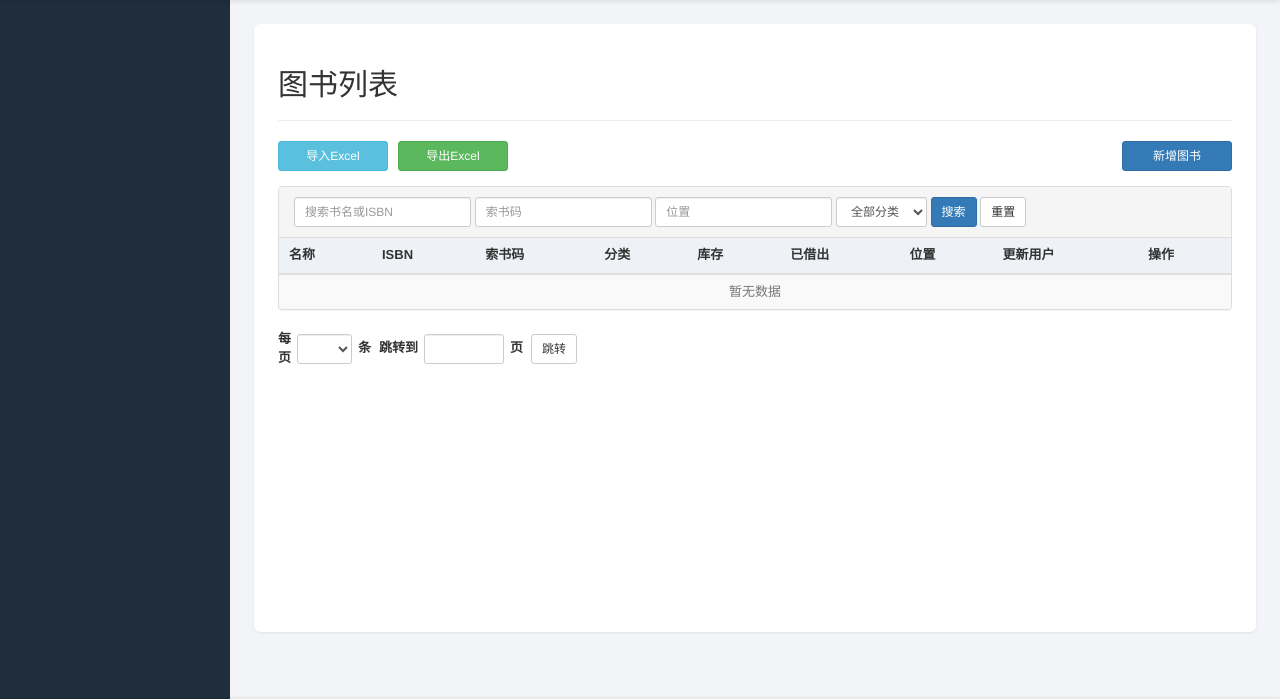
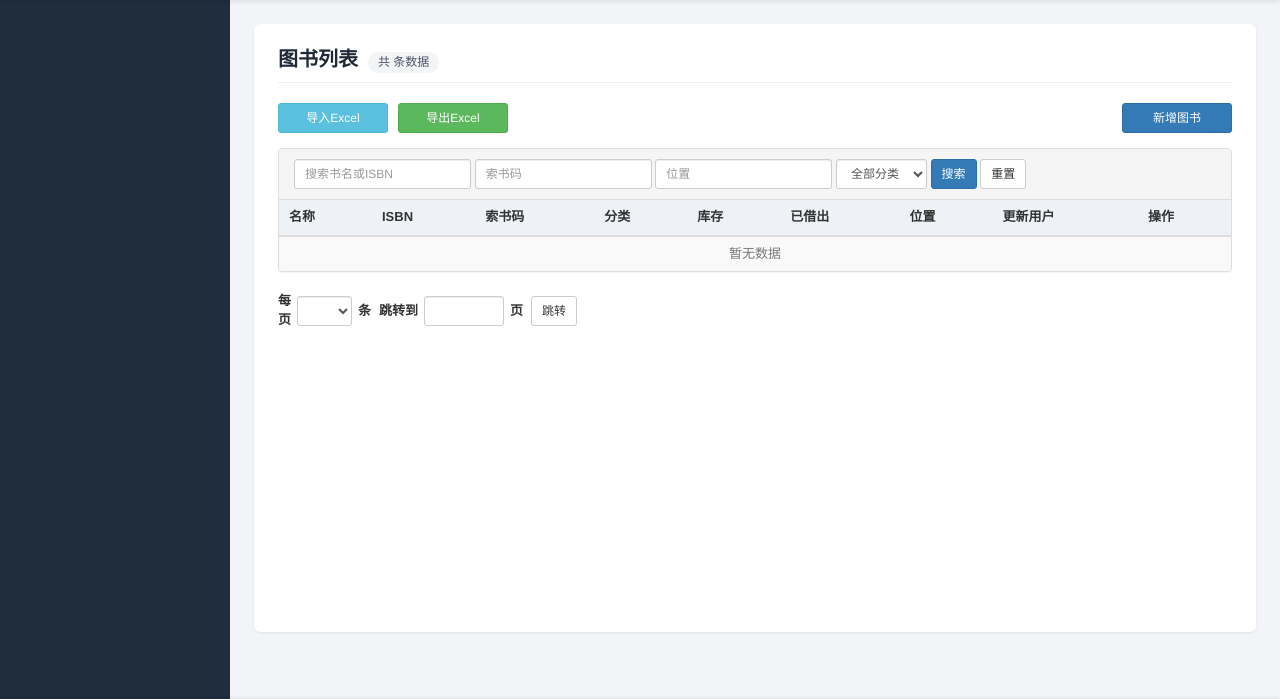
Before and after one commit to jhao/School-Libray-Management, a Python web app: template app/templates/books/list.html in a window 1280 px wide. Shown: the part 56-755 px from the top of the page. Run offline with Jinja, Linux system fonts and the light colour scheme; the template is opened without the code that fills it, so the values that code supplies are empty.

Commit message:
Adjust header styling and due date indicators

```diff
--- a/app/static/css/app.css
+++ b/app/static/css/app.css
@@ -366,6 +366,33 @@
   display: flex;
   align-items: center;
   justify-content: space-between;
+  flex-wrap: wrap;
+  gap: 12px;
+}
+
+.page-header h1,
+.page-header h2,
+.page-header h3 {
+  margin: 0;
+  font-size: 20px;
+  font-weight: 600;
+  color: #1f2937;
+}
+
+.page-header-title {
+  display: flex;
+  align-items: baseline;
+  gap: 10px;
+}
+
+.page-header-meta {
+  display: inline-flex;
+  align-items: center;
+  padding: 2px 10px;
+  font-size: 12px;
+  color: #4b5563;
+  background-color: #f3f4f6;
+  border-radius: 999px;
 }
 
 .header-actions {
@@ -417,6 +444,37 @@
 
 .book-inline-form .form-control {
   min-width: 140px;
+}
+
+.due-label {
+  display: inline-block;
+  padding: 4px 8px;
+  border-radius: 4px;
+  font-weight: 600;
+  color: #fff;
+  min-width: 96px;
+  text-align: center;
+}
+
+.due-safe {
+  background-color: #4caf50;
+}
+
+.due-warning {
+  background-color: #fbc02d;
+  color: #333;
+}
+
+.due-urgent {
+  background-color: #ff9800;
+}
+
+.due-overdue {
+  background-color: #f44336;
+}
+
+.due-returned {
+  background-color: #9ca3af;
 }
 
 .book-inline-form .btn {
--- a/app/templates/books/list.html
+++ b/app/templates/books/list.html
@@ -2,7 +2,10 @@
 {% block title %}图书列表{% endblock %}
 {% block content %}
 <div class="page-header">
-  <h2>图书列表</h2>
+  <div class="page-header-title">
+    <h2>图书列表</h2>
+    <span class="page-header-meta">共 {{ pagination.total }} 条数据</span>
+  </div>
 </div>
 <div class="action-toolbar">
   <div class="action-group">
--- a/app/templates/readers/list.html
+++ b/app/templates/readers/list.html
@@ -2,7 +2,10 @@
 {% block title %}读者列表{% endblock %}
 {% block content %}
 <div class="page-header">
-  <h2>读者列表</h2>
+  <div class="page-header-title">
+    <h2>读者列表</h2>
+    <span class="page-header-meta">共 {{ pagination.total }} 条数据</span>
+  </div>
 </div>
 <div class="panel panel-default">
   <div class="panel-heading">
--- a/app/templates/system/users.html
+++ b/app/templates/system/users.html
@@ -2,7 +2,10 @@
 {% block title %}用户列表{% endblock %}
 {% block content %}
 <div class="page-header">
-  <h2>用户列表</h2>
+  <div class="page-header-title">
+    <h2>用户列表</h2>
+    <span class="page-header-meta">共 {{ pagination.total }} 条数据</span>
+  </div>
   <div class="header-actions">
     <a class="btn btn-primary" href="{{ url_for('system.create_user') }}">新增用户</a>
   </div>
```
Also changed, not shown: app/templates/lending/borrow.html (+22 -1 lines), app/templates/lending/records.html (+8 -24 lines), app/views/lending.py (+6 -1 lines).
